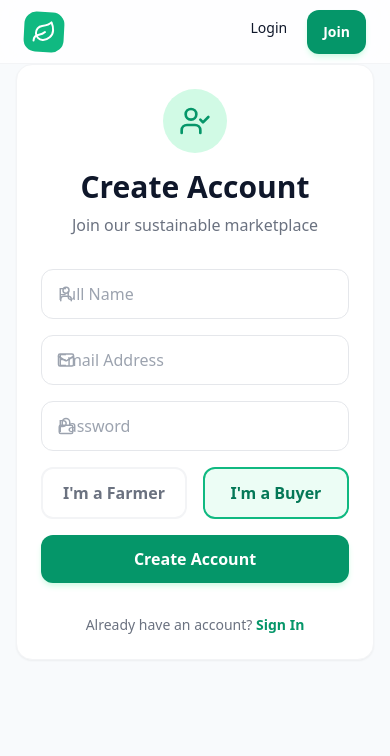
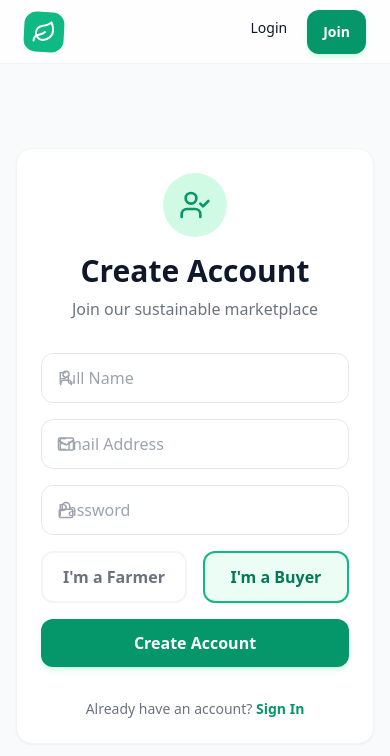
Before and after one commit to Pramod-Bengal/FORM-TECH, a React (Vite) app in the folder frontend/: page /register in a window 390 px wide. Shown: the top 756 px of the page. Built offline with nearby package versions, Linux system fonts and the light colour scheme; no server answers.

Commit message:
Optimize pages for mobile scrolling

```diff
--- a/frontend/src/pages/Login.jsx
+++ b/frontend/src/pages/Login.jsx
@@ -35,7 +35,7 @@ const Login = () => {
     };
 
     return (
-        <div className="flex justify-center items-center min-h-[calc(100vh-120px)] px-4">
+        <div className="flex justify-center items-center min-h-screen pt-24 pb-12 px-4">
             <motion.div
                 initial={{ opacity: 0, scale: 0.95 }}
                 animate={{ opacity: 1, scale: 1 }}
--- a/frontend/src/pages/Register.jsx
+++ b/frontend/src/pages/Register.jsx
@@ -26,7 +26,7 @@ const Register = () => {
     };
 
     return (
-        <div className="flex justify-center items-center min-h-[calc(100vh-120px)] px-4">
+        <div className="flex justify-center items-center min-h-screen pt-24 pb-12 px-4">
             <motion.div
                 initial={{ opacity: 0, scale: 0.95 }}
                 animate={{ opacity: 1, scale: 1 }}
```
